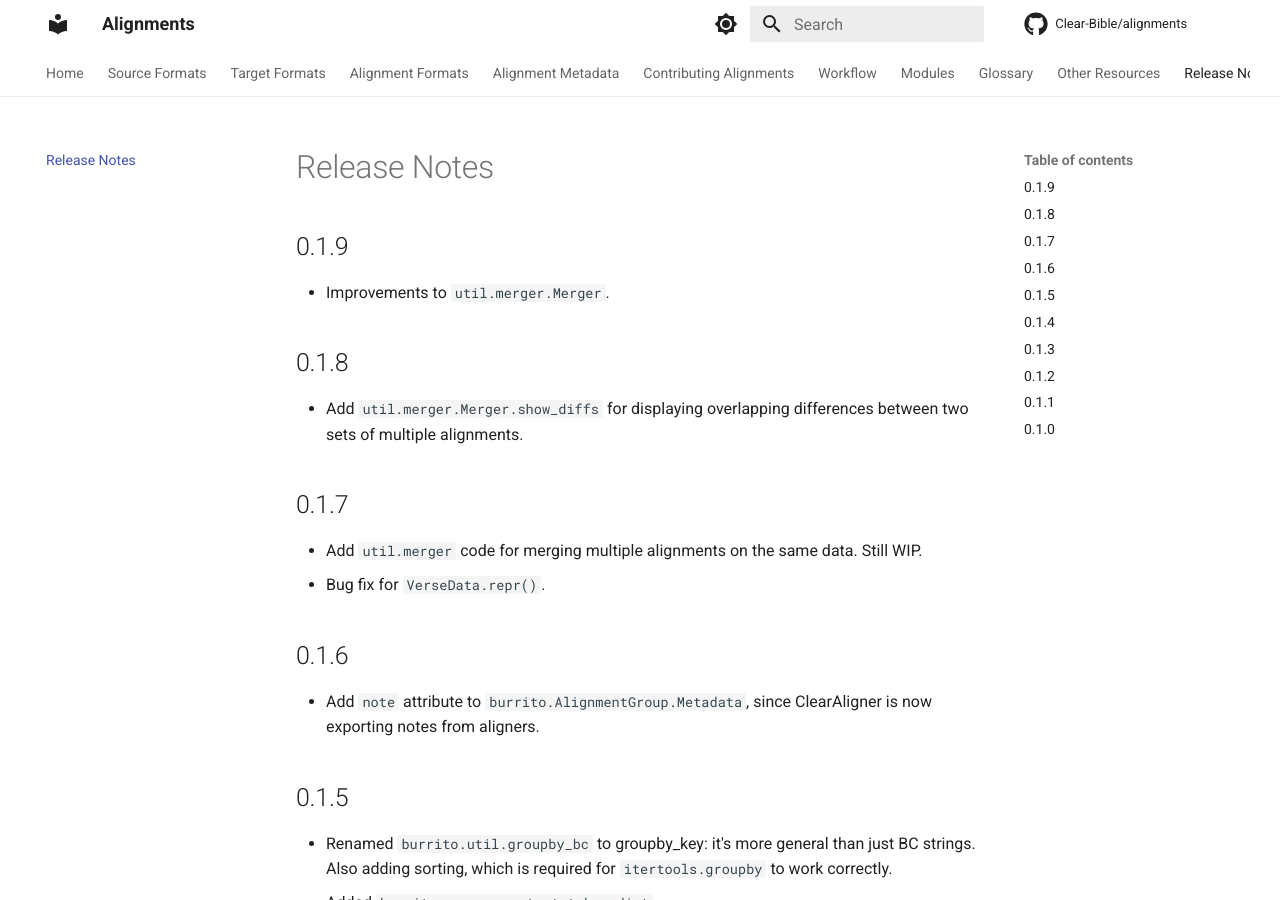
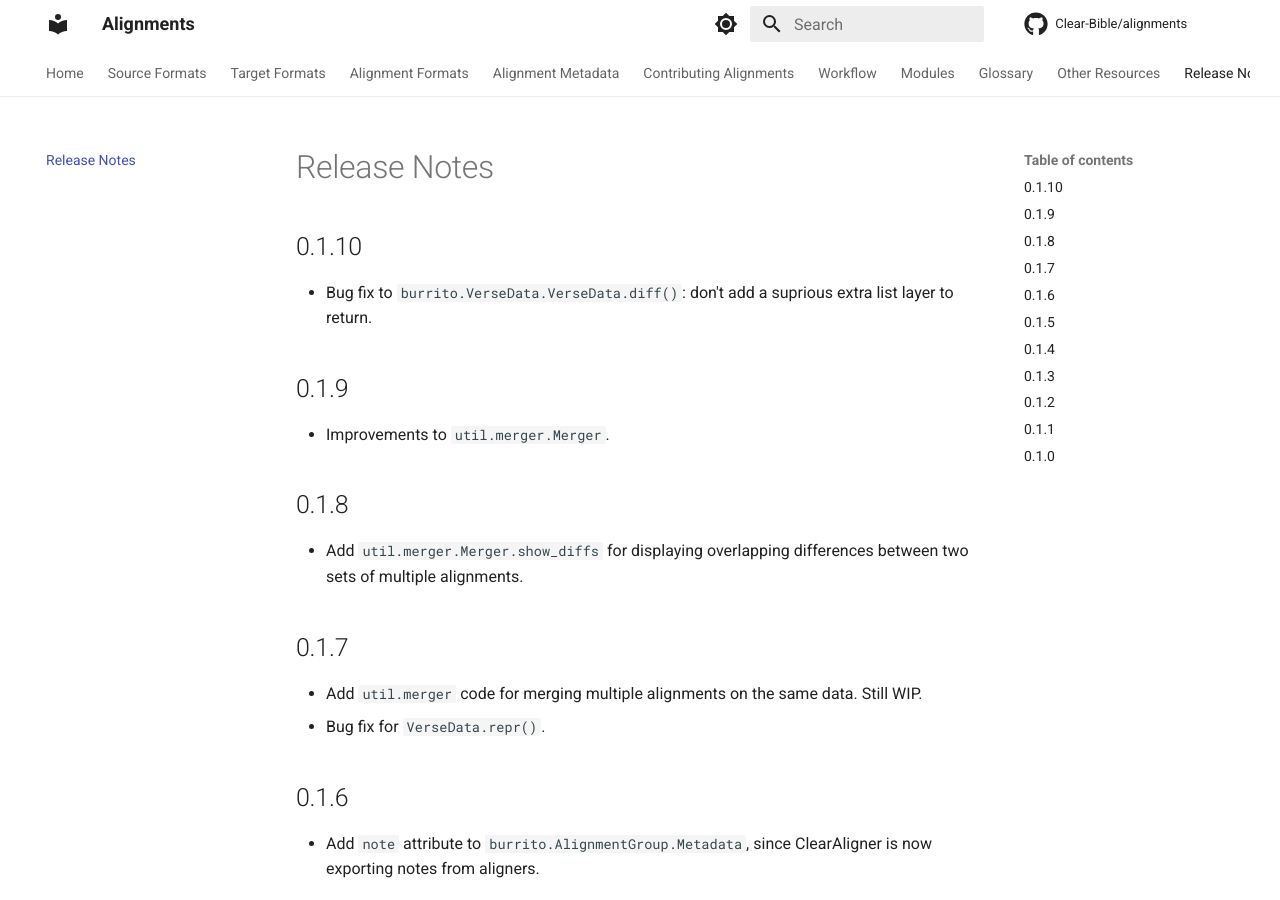
Before and after one commit to Clear-Bible/biblealignlib, an MkDocs documentation site: the page built from docs/ReleaseNotes.md, in a window 1280 px wide and 900 px high. Built offline with MkDocs 1.6.1 and Material for MkDocs 9.7.7, drawn with Linux system fonts in a browser that asks for light colours; comment, search, counter and statistics services are not loaded.

Commit message:
v 0.1.10

```diff
--- a/docs/ReleaseNotes.md
+++ b/docs/ReleaseNotes.md
@@ -1,4 +1,9 @@
 # Release Notes
+
+## 0.1.10
+
+- Bug fix to `burrito.VerseData.VerseData.diff()`: don't add a
+  suprious extra list layer to return.
 
 ## 0.1.9
 
--- a/pyproject.toml
+++ b/pyproject.toml
@@ -1,6 +1,6 @@
 [tool.poetry]
 name = "biblealignlib"
-version = "0.1.9"
+version = "0.1.10"
 description = "Code for managing Word-level alignments for Bibles, including both automatic alignments and manually corrected alignments."
 authors = ["Sean Boisen <sean.boisen@biblica.com>"]
 license = "MIT"
```
